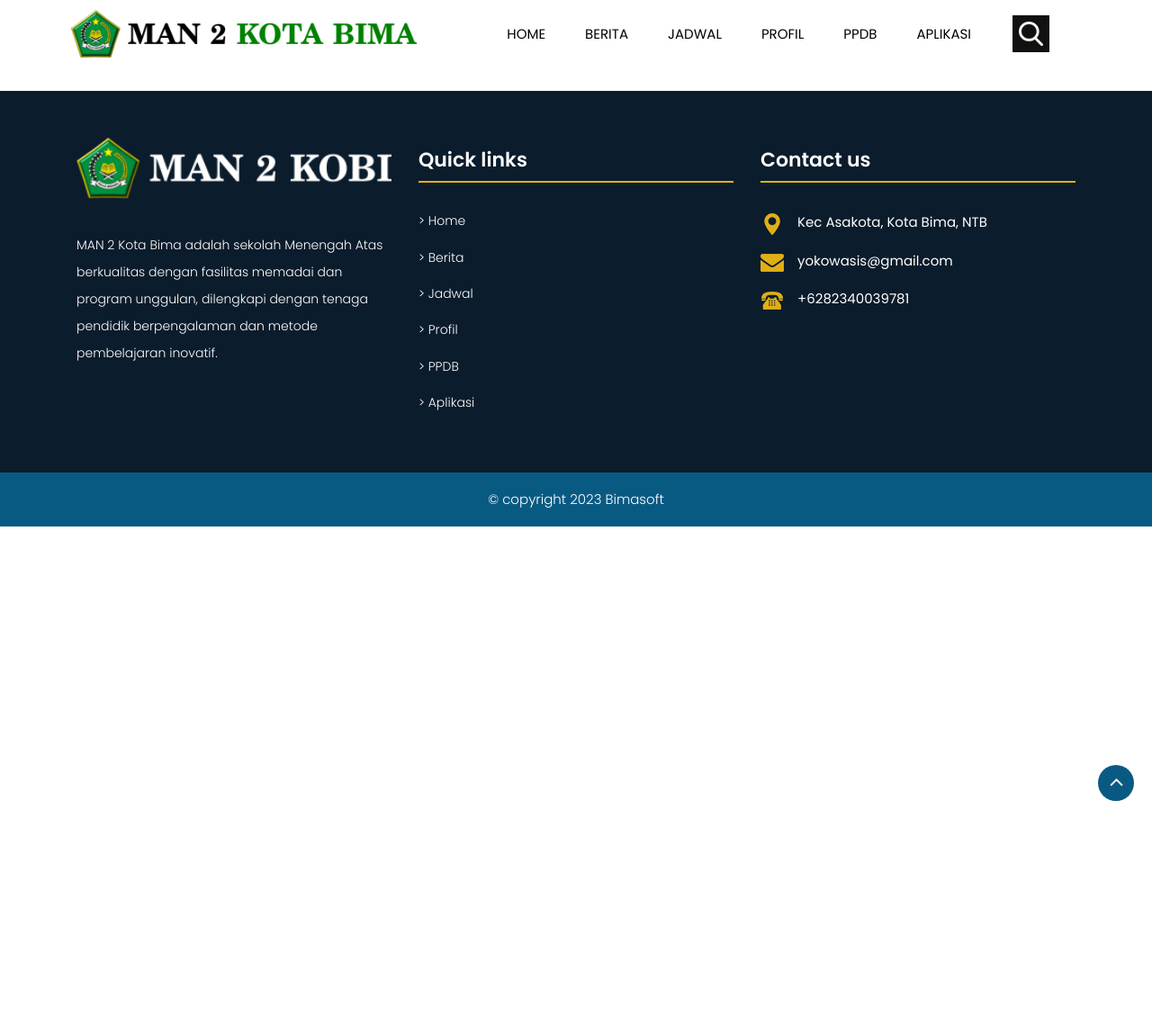
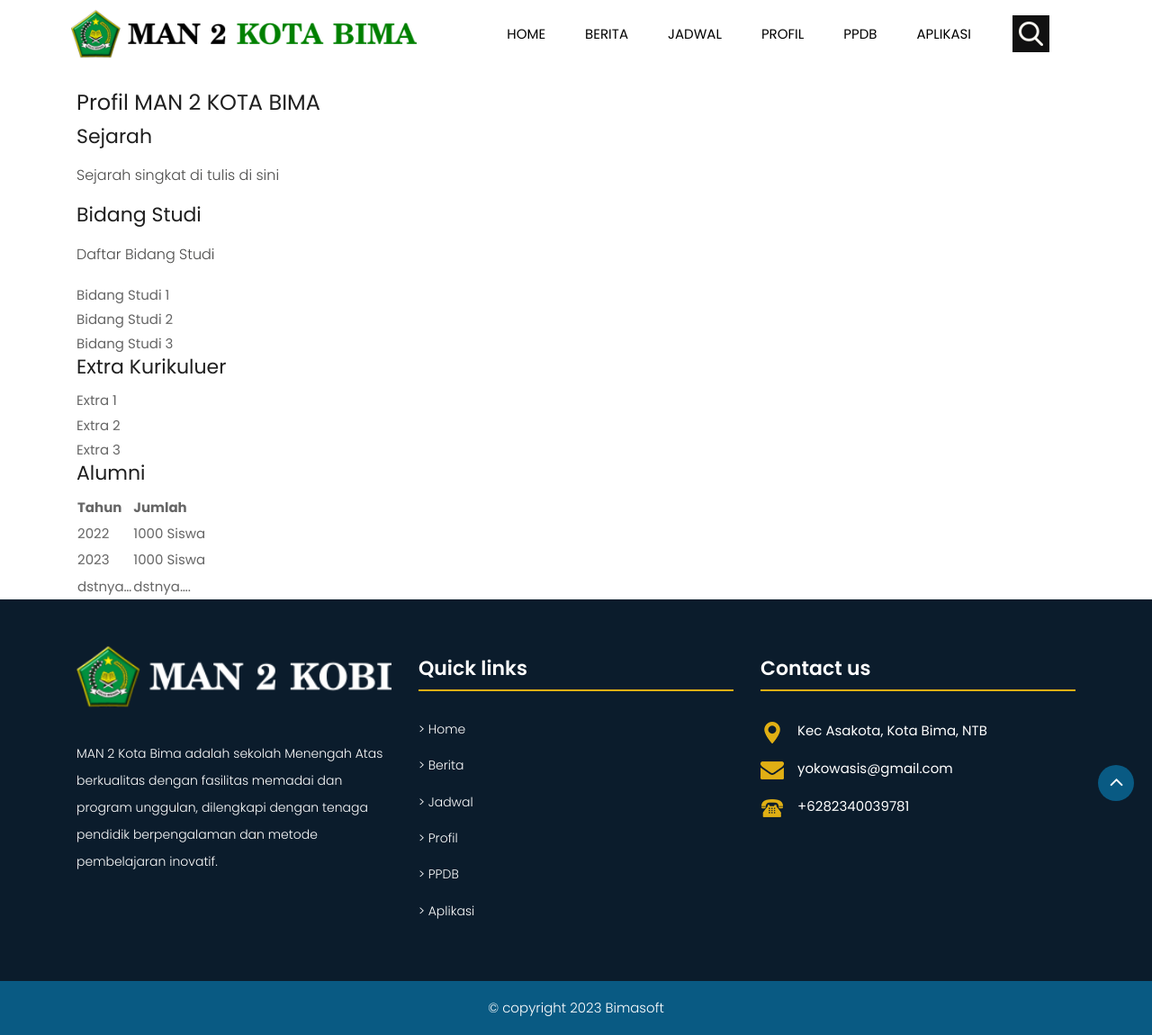
Before and after one commit to yokowasis/website-man2kobi.sch.id, a Jekyll site: the page built from pages/profil.md, in a window 1280 px wide. Shown: the whole page at 90% size. Built offline with Jekyll 4.4.1, drawn with Linux system fonts in a browser that asks for light colours; before the commit the page ends 900 px from its top, so only the background shows below that.

Commit message:
Update profil.md

```diff
--- a/pages/profil.md
+++ b/pages/profil.md
@@ -1,3 +1,27 @@
 ---
 layout: default
 ---
+
+# Profil MAN 2 KOTA BIMA
+
+## Sejarah
+Sejarah singkat di tulis di sini
+
+## Bidang Studi
+Daftar Bidang Studi
+1. Bidang Studi 1
+2. Bidang Studi 2
+3. Bidang Studi 3
+
+## Extra Kurikuluer
+- Extra 1
+- Extra 2
+- Extra 3
+
+## Alumni
+
+Tahun     |     Jumlah
+----------|--------------
+2022      |  1000 Siswa
+2023      |  1000 Siswa
+dstnya... |  dstnya....
```
